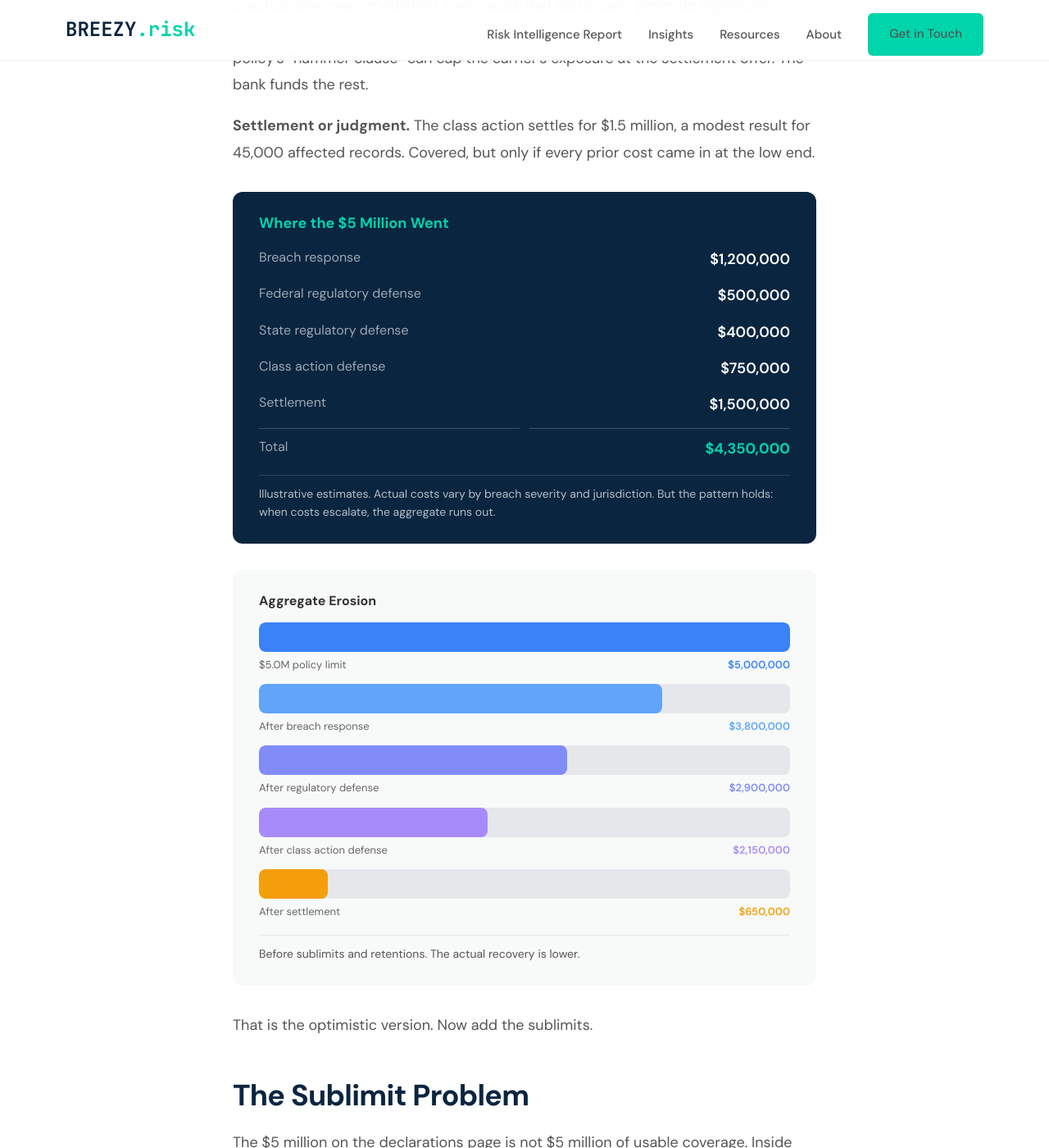
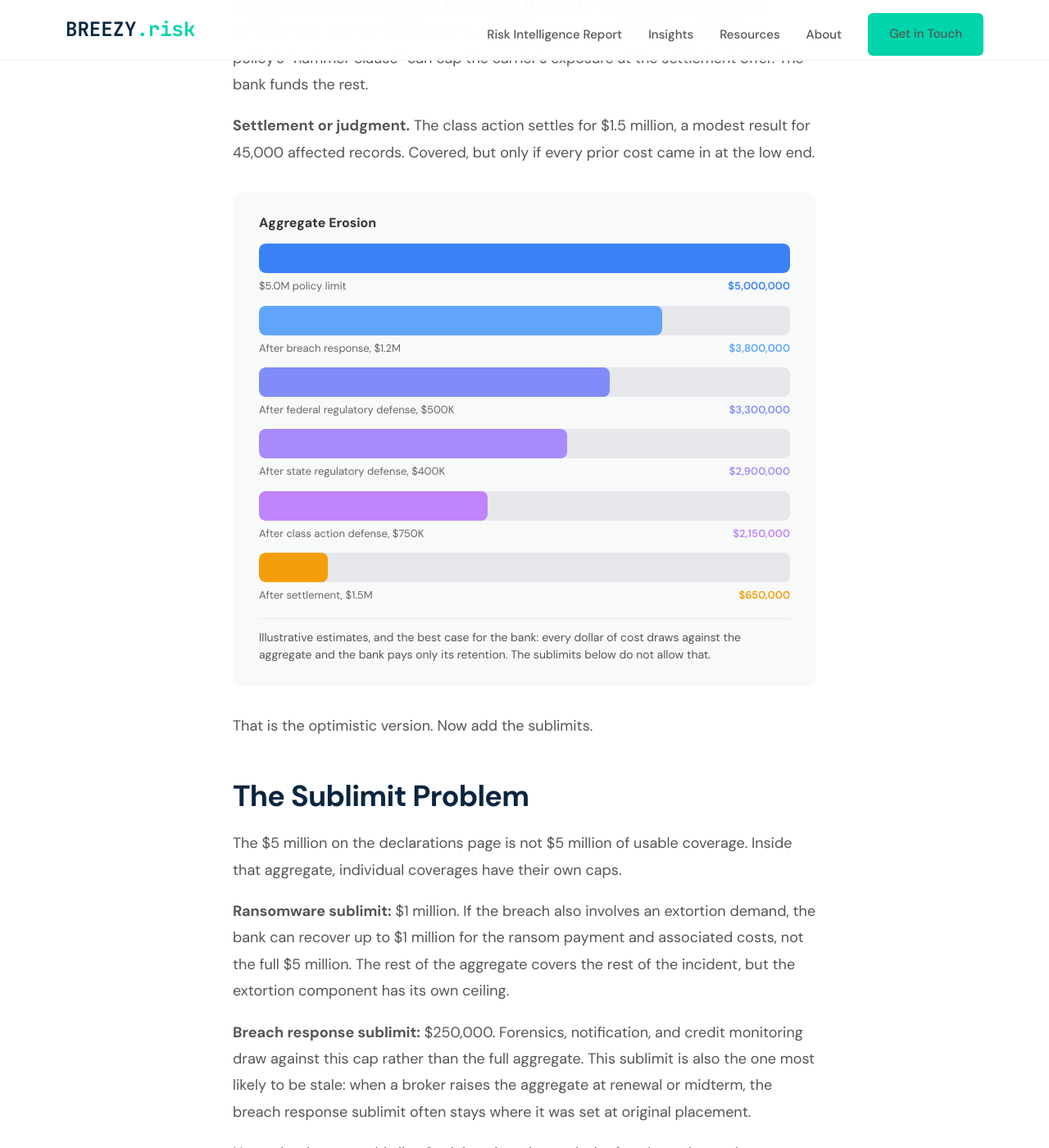
Before and after one commit to joeproe1/breezyrisk.com, a Jekyll site: the page built from _posts/2026-06-15-the-fine-print-inside-the-coverage.md, in a window 1280 px wide and 1400 px high, scrolled down 1319 px. Shown: the whole window at 82% size. Built offline with Jekyll 4.4.1, drawn with Linux system fonts in a browser that asks for light colours; some of the changed text lies outside the part shown.

Commit message:
Show the sublimit effect in the fine print article
The cost table and the erosion chart carried the same five figures,
one as a list and one as a running balance against the limit. Keep
the erosion chart, which is the one that answers the article's
question, and move the individual cost figures onto its labels so
nothing is lost. Split regulatory defense into federal and state so
the chart shows all five costs the opening callout describes.

Add the worked sublimit result the article was missing. With breach
response capped at $250,000 and regulatory defense at $500,000, the
policy pays $3 million against $4.35 million of cost, the bank
absorbs $1.35 million, and $2 million of the aggregate is never
touched. Sublimits strand the limit rather than drain it, which is a
sharper point than the chart alone was making and quantifies a claim
the regulatory sublimit paragraph already asserted.

```diff
--- a/_posts/2026-06-15-the-fine-print-inside-the-coverage.md
+++ b/_posts/2026-06-15-the-fine-print-inside-the-coverage.md
@@ -39,25 +39,6 @@
 
 **Settlement or judgment.** The class action settles for $1.5 million, a modest result for 45,000 affected records. Covered, but only if every prior cost came in at the low end.
 
-<div style="background: #0A2540; border-radius: 12px; padding: 28px 32px; margin: 32px 0; color: #fff;">
-<h3 style="color: #00D4AA; margin-top: 0; font-size: 18px;">Where the $5 Million Went</h3>
-<div style="display: grid; grid-template-columns: 1fr 1fr; gap: 12px; margin-top: 16px;">
-<div style="color: rgba(255,255,255,0.6); font-size: 16px;">Breach response</div>
-<div style="color: #fff; font-weight: 600; text-align: right;">$1,200,000</div>
-<div style="color: rgba(255,255,255,0.6); font-size: 16px;">Federal regulatory defense</div>
-<div style="color: #fff; font-weight: 600; text-align: right;">$500,000</div>
-<div style="color: rgba(255,255,255,0.6); font-size: 16px;">State regulatory defense</div>
-<div style="color: #fff; font-weight: 600; text-align: right;">$400,000</div>
-<div style="color: rgba(255,255,255,0.6); font-size: 16px;">Class action defense</div>
-<div style="color: #fff; font-weight: 600; text-align: right;">$750,000</div>
-<div style="color: rgba(255,255,255,0.6); font-size: 16px;">Settlement</div>
-<div style="color: #fff; font-weight: 600; text-align: right;">$1,500,000</div>
-<div style="border-top: 1px solid rgba(255,255,255,0.2); padding-top: 8px; color: rgba(255,255,255,0.6); font-size: 16px;">Total</div>
-<div style="border-top: 1px solid rgba(255,255,255,0.2); padding-top: 8px; color: #00D4AA; font-weight: 700; text-align: right; font-size: 18px;">$4,350,000</div>
-</div>
-<p style="margin-top: 16px; padding-top: 12px; border-top: 1px solid rgba(255,255,255,0.15); color: rgba(255,255,255,0.7); font-size: 14px; line-height: 1.55; margin-bottom: 0;">Illustrative estimates. Actual costs vary by breach severity and jurisdiction. But the pattern holds: when costs escalate, the aggregate runs out.</p>
-</div>
-
 <div style="background: #f8faf9; border-radius: 12px; padding: 28px 32px; margin: 32px 0;">
 <h3 style="margin-top: 0; font-size: 16px; color: #333; font-weight: 700;">Aggregate Erosion</h3>
 <div style="position: relative; margin-top: 16px;">
@@ -70,27 +51,33 @@
 <div style="background: #E5E7EB; border-radius: 8px; height: 36px; width: 100%; position: relative; overflow: hidden;">
 <div style="background: #60A5FA; height: 100%; width: 76%; border-radius: 8px;"></div>
 </div>
-<div style="display: flex; justify-content: space-between; font-size: 13px; color: #666; margin-top: 4px;"><span>After breach response</span><span style="color: #60A5FA; font-weight: 600;">$3,800,000</span></div>
+<div style="display: flex; justify-content: space-between; font-size: 13px; color: #666; margin-top: 4px;"><span>After breach response, $1.2M</span><span style="color: #60A5FA; font-weight: 600;">$3,800,000</span></div>
 </div>
 <div style="position: relative; margin-top: 12px;">
 <div style="background: #E5E7EB; border-radius: 8px; height: 36px; width: 100%; position: relative; overflow: hidden;">
-<div style="background: #818CF8; height: 100%; width: 58%; border-radius: 8px;"></div>
+<div style="background: #818CF8; height: 100%; width: 66%; border-radius: 8px;"></div>
 </div>
-<div style="display: flex; justify-content: space-between; font-size: 13px; color: #666; margin-top: 4px;"><span>After regulatory defense</span><span style="color: #818CF8; font-weight: 600;">$2,900,000</span></div>
+<div style="display: flex; justify-content: space-between; font-size: 13px; color: #666; margin-top: 4px;"><span>After federal regulatory defense, $500K</span><span style="color: #818CF8; font-weight: 600;">$3,300,000</span></div>
 </div>
 <div style="position: relative; margin-top: 12px;">
 <div style="background: #E5E7EB; border-radius: 8px; height: 36px; width: 100%; position: relative; overflow: hidden;">
-<div style="background: #A78BFA; height: 100%; width: 43%; border-radius: 8px;"></div>
+<div style="background: #A78BFA; height: 100%; width: 58%; border-radius: 8px;"></div>
 </div>
-<div style="display: flex; justify-content: space-between; font-size: 13px; color: #666; margin-top: 4px;"><span>After class action defense</span><span style="color: #A78BFA; font-weight: 600;">$2,150,000</span></div>
+<div style="display: flex; justify-content: space-between; font-size: 13px; color: #666; margin-top: 4px;"><span>After state regulatory defense, $400K</span><span style="color: #A78BFA; font-weight: 600;">$2,900,000</span></div>
+</div>
+<div style="position: relative; margin-top: 12px;">
+<div style="background: #E5E7EB; border-radius: 8px; height: 36px; width: 100%; position: relative; overflow: hidden;">
+<div style="background: #C084FC; height: 100%; width: 43%; border-radius: 8px;"></div>
+</div>
+<div style="display: flex; justify-content: space-between; font-size: 13px; color: #666; margin-top: 4px;"><span>After class action defense, $750K</span><span style="color: #C084FC; font-weight: 600;">$2,150,000</span></div>
 </div>
 <div style="position: relative; margin-top: 12px;">
 <div style="background: #E5E7EB; border-radius: 8px; height: 36px; width: 100%; position: relative; overflow: hidden;">
 <div style="background: #F59E0B; height: 100%; width: 13%; border-radius: 8px;"></div>
 </div>
-<div style="display: flex; justify-content: space-between; font-size: 13px; color: #666; margin-top: 4px;"><span>After settlement</span><span style="color: #F59E0B; font-weight: 600;">$650,000</span></div>
+<div style="display: flex; justify-content: space-between; font-size: 13px; color: #666; margin-top: 4px;"><span>After settlement, $1.5M</span><span style="color: #F59E0B; font-weight: 600;">$650,000</span></div>
 </div>
-<p style="margin-top: 16px; margin-bottom: 0; font-size: 14px; color: #555; line-height: 1.5; border-top: 1px solid #E5E7EB; padding-top: 12px;">Before sublimits and retentions. The actual recovery is lower.</p>
+<p style="margin-top: 16px; margin-bottom: 0; font-size: 14px; color: #555; line-height: 1.5; border-top: 1px solid #E5E7EB; padding-top: 12px;">Illustrative estimates, and the best case for the bank: every dollar of cost draws against the aggregate and the bank pays only its retention. The sublimits below do not allow that.</p>
 </div>
 
 That is the optimistic version. Now add the sublimits.
@@ -110,6 +97,10 @@
 **Regulatory defense sublimit:** $500,000. Some policies cap regulatory proceedings costs. The bank absorbs everything above that threshold out of pocket, even though the aggregate has not been exhausted.
 
 These sublimits do not stack neatly. A single incident can trigger multiple sublimits simultaneously. Each cap reduces what the bank collects. The aggregate is the theoretical maximum. The sublimits define the actual maximum.
+
+Run the same incident through those caps. Breach response cost $1.2 million and the sublimit pays $250,000. Federal and state regulatory defense together cost $900,000 and the regulatory sublimit pays $500,000. Class action defense and the settlement carry no sublimit, so they draw in full. The policy pays $3 million against $4.35 million of cost, the bank absorbs $1.35 million, and $2 million of the aggregate is never touched.
+
+That last part is what boards find hardest to accept. The limit did not run out. The bank paid $1.35 million anyway, because the money it needed sat behind a cap rather than behind the aggregate. Sublimits do not drain the limit faster. They strand it.
 
 ## The Retention Layer
 
```
Also changed, not shown: other parts of _posts/2026-06-15-the-fine-print-inside-the-coverage.md (+1 -1 lines).
